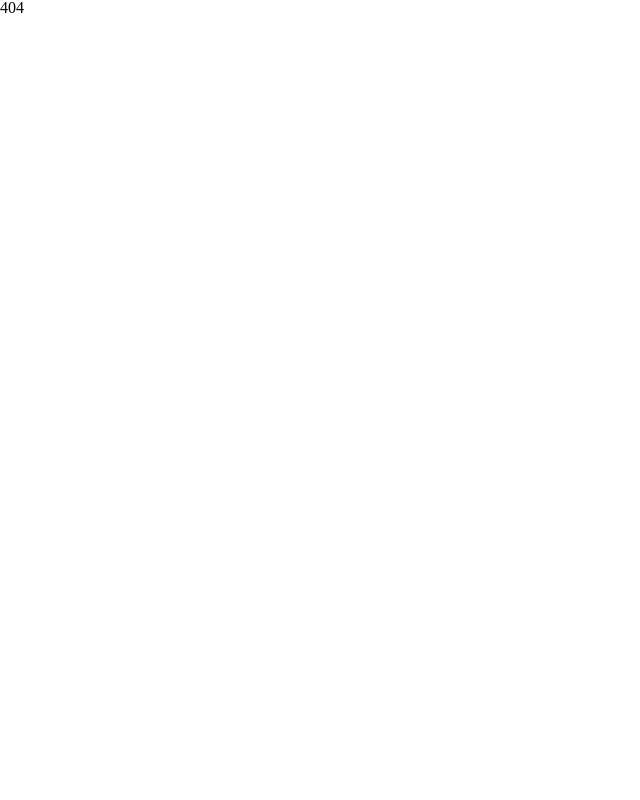
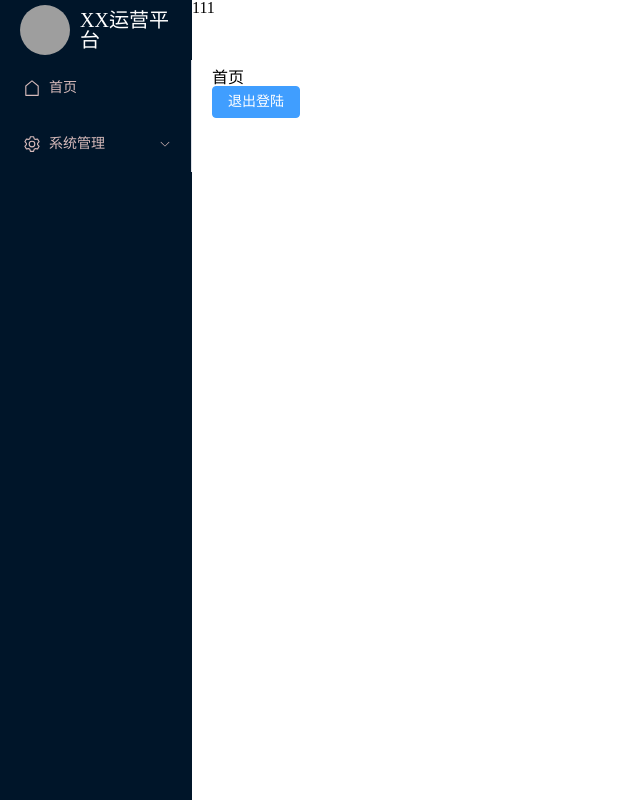
Before and after one commit to OliverEChen/vite-project-vue3, a Vue app: page /#/system/user in a window 1280 px wide. Before the commit this address led to /#/404. Shown: the whole page, without its empty margins (0-640 px from the left). Built offline with nearby package versions, Linux system fonts and the light colour scheme; grey boxes are pictures that could not be loaded.

Commit message:
feat: menu

```diff
--- a/src/layout/index.vue
+++ b/src/layout/index.vue
@@ -2,7 +2,9 @@
   <div class="layout_container">
     <div class="layout_slider">
       <logo />
-      <cat-menu />
+      <el-scrollbar class="layout_menu">
+        <cat-menu :menuList="store.routes" />
+      </el-scrollbar>
     </div>
     <div class="layout_tabbar">111</div>
     <div class="layout_main">
@@ -14,6 +16,9 @@
 <script setup lang="ts">
 import logo from './logo/index.vue'
 import catMenu from './menu/index.vue'
+import useUserStore from '@/store/modules/user'
+
+let store = useUserStore()
 </script>
 <style scoped lang="scss">
 .layout_container {
@@ -24,6 +29,9 @@ import catMenu from './menu/index.vue'
     width: $base-menu-width;
     min-width: $base-menu-min-width;
     background-color: $base-menu-background;
+  }
+  .layout_menu {
+    height: calc(100vh - $base-menu-logo-height);
   }
   .layout_tabbar {
     position: fixed;
--- a/src/layout/menu/index.vue
+++ b/src/layout/menu/index.vue
@@ -1,55 +1,69 @@
 <template>
-  <el-scrollbar class="scrollbar-height">
+  <template v-for="item in menuList" :key="item.path">
     <el-menu
-      default-active="2"
       class="el-menu-class"
       :collapse="isCollapse"
+      :router="true"
+      :default-active="$route.path"
       @open="handleOpen"
       @close="handleClose"
     >
-      <el-sub-menu index="1">
+      <template v-if="!item.children">
+        <el-menu-item
+          :index="item.path"
+          :route="item"
+          v-if="!item.meta.hidden"
+          @click="onClickMenuItem"
+        >
+          <el-icon v-if="item.meta.icon">
+            <component :is="item.meta.icon"></component>
+          </el-icon>
+          <span>{{ item.meta?.title }}</span>
+        </el-menu-item>
+      </template>
+      <template v-if="item.children && item.children.length === 1">
+        <el-menu-item
+          :index="item.children[0].path"
+          :route="item"
+          v-if="!item.meta.hidden"
+          @click="onClickMenuItem"
+        >
+          <el-icon v-if="item.children[0].meta.icon">
+            <component :is="item.children[0].meta.icon"></component>
+          </el-icon>
+          <span>{{ item.meta?.title }}</span>
+        </el-menu-item>
+      </template>
+      <template v-if="item.children && item.children.length > 1">
+        <el-sub-menu :index="item.path">
           <template #title>
-          <el-icon><location /></el-icon>
-          <span>Navigator One</span>
+            <el-icon v-if="item.meta.icon">
+              <component :is="item.meta.icon"></component>
+            </el-icon>
+            <span>{{ item.meta?.title }}</span>
           </template>
-        <el-menu-item-group>
-          <template #title><span>Group One</span></template>
-          <el-menu-item index="1-1">item one</el-menu-item>
-          <el-menu-item index="1-2">item two</el-menu-item>
-        </el-menu-item-group>
-        <el-menu-item-group title="Group Two">
-          <el-menu-item index="1-3">item three</el-menu-item>
-        </el-menu-item-group>
-        <el-sub-menu index="1-4">
-          <template #title><span>item four</span></template>
-          <el-menu-item index="1-4-1">item one</el-menu-item>
+          <cat-menu :menuList="item.children" />
         </el-sub-menu>
-      </el-sub-menu>
-      <el-menu-item index="2">
-        <el-icon><icon-menu /></el-icon>
-        <template #title>Navigator Two</template>
-      </el-menu-item>
-      <el-menu-item index="3" disabled>
-        <el-icon><document /></el-icon>
-        <template #title>Navigator Three</template>
-      </el-menu-item>
-      <el-menu-item index="4">
-        <el-icon><setting /></el-icon>
-        <template #title>Navigator Four</template>
-      </el-menu-item>
+      </template>
     </el-menu>
-  </el-scrollbar>
+  </template>
 </template>
 <script lang="ts" setup>
+defineOptions({
+  name: 'catMenu',
+})
+defineProps(['menuList'])
+
 import { ref } from 'vue'
-import {
-  Document,
-  Menu as IconMenu,
-  Location,
-  Setting,
-} from '@element-plus/icons-vue'
-
+//获取路由对象
+import { useRoute } from 'vue-router'
+//获取路由对象
+let $route = useRoute()
+console.log($route.path)
 const isCollapse = ref(false)
+const onClickMenuItem = (val) => {
+  console.log(val)
+}
 const handleOpen = (key: string, keyPath: string[]) => {
   console.log(key, keyPath)
 }
@@ -58,8 +72,6 @@ const handleClose = (key: string, keyPath: string[]) => {
 }
 </script>
 <style scoped lang="scss">
-.scrollbar-height {
-  height: calc(100vh - $base-menu-logo-height);
 .el-menu-class {
   --el-menu-text-color: #d7bbbb;
   --el-menu-hover-text-color: #d7bbbb;
@@ -67,5 +79,4 @@ const handleClose = (key: string, keyPath: string[]) => {
   --el-menu-hover-bg-color: #378ae7;
   --el-menu-active-color: #ffffff;
 }
-}
 </style>
--- a/src/router/routes.ts
+++ b/src/router/routes.ts
@@ -2,17 +2,65 @@ export const constantRoute = [
   {
     path: '/login',
     name: 'login',
+    meta: {
+      title: '登陆',
+      hidden: true,
+      icon: '',
+    },
     component: () => import('@/views/login/index.vue'),
   },
   {
     path: '/',
     name: 'layout',
+    meta: {
+      title: '首页',
+      hidden: false,
+      icon: '',
+    },
     component: () => import('@/layout/index.vue'),
     redirect: '/home',
     children: [
       {
-        path: '/',
+        path: 'home',
         name: 'home',
+        meta: {
+          title: '首页',
+          hidden: false,
+          icon: 'House',
+        },
+        component: () => import('@/views/home/index.vue'),
+      },
+    ],
+  },
+  {
+    path: '/system',
+    name: 'system',
+    meta: {
+      title: '系统管理',
+      hidden: false,
+      icon: 'Setting',
+    },
+    component: () => import('@/layout/index.vue'),
+    redirect: '/system/user',
+    children: [
+      {
+        path: 'user',
+        name: 'user',
+        meta: {
+          title: '用户',
+          hidden: false,
+          icon: '',
+        },
+        component: () => import('@/views/home/index.vue'),
+      },
+      {
+        path: 'role',
+        name: 'role',
+        meta: {
+          title: '角色',
+          hidden: false,
+          icon: '',
+        },
         component: () => import('@/views/home/index.vue'),
       },
     ],
@@ -20,6 +68,11 @@ export const constantRoute = [
   {
     path: '/404',
     name: '404',
+    meta: {
+      title: '404',
+      hidden: true,
+      icon: '',
+    },
     component: () => import('@/views/404/index.vue'),
   },
   // 匹配任意路由重定向到404
@@ -27,5 +80,10 @@ export const constantRoute = [
     path: '/:pathMatch(.*)*',
     redirect: '/404',
     name: 'any',
+    meta: {
+      title: 'any',
+      hidden: true,
+      icon: '',
+    },
   },
 ]
--- a/src/store/modules/types/type.ts
+++ b/src/store/modules/types/type.ts
@@ -1,3 +1,6 @@
+import { RouteRecordRaw } from 'vue-router'
+
 export interface UserState {
   token: string | null
+  routes: RouteRecordRaw[]
 }
--- a/src/store/modules/user.ts
+++ b/src/store/modules/user.ts
@@ -3,11 +3,13 @@ import { reqLogin } from '@/api/user'
 import { loginFormData } from '@/api/user/type'
 import { UserState } from './types/type'
 import router from '@/router'
+import { constantRoute } from '@/router/routes'
 
 const useUserStore = defineStore('user', {
   state: (): UserState => {
     return {
       token: localStorage.getItem('TOKEN'),
+      routes: constantRoute,
     }
   },
   actions: {
```
Lines whose indentation alone changed are shown as unchanged.
